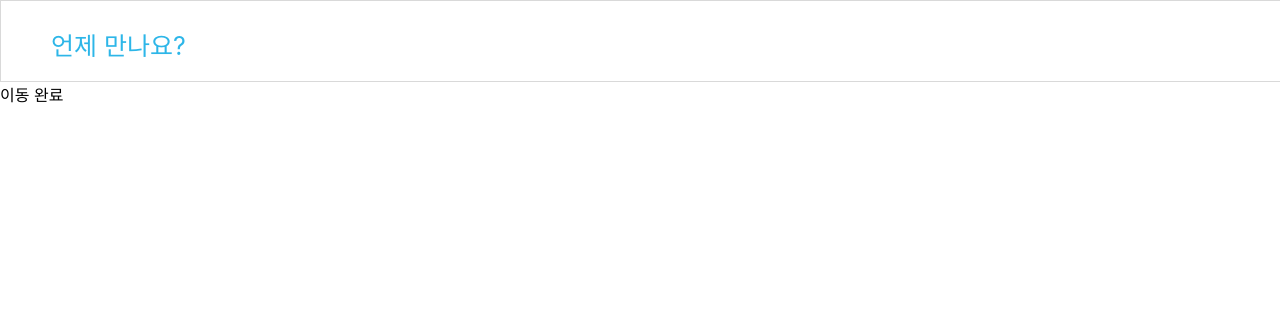
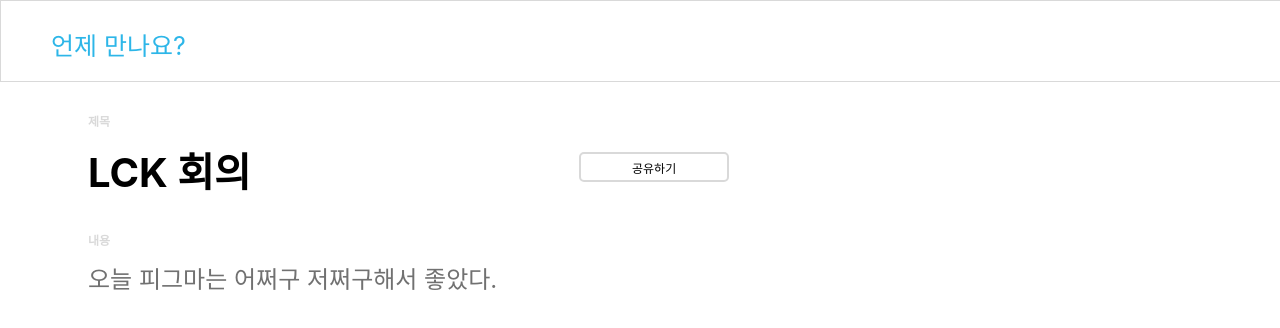
Before and after one commit to When-will-we-meet/front, a React (Create React App) app: page /conference in a window 1280 px wide. Shown: the top 328 px of the page. Built offline with nearby package versions, Linux system fonts and the light colour scheme.

Commit message:
feat: ADD Content & Link copy

```diff
--- a/src/components/Settings.tsx
+++ b/src/components/Settings.tsx
@@ -1,6 +1,7 @@
 import React, { useState } from "react";
 import styled from "styled-components";
 import RightArrow from "../assets/icon_right_arrow.svg";
+import { useNavigate } from "react-router-dom";
 
 const Container = styled.div`
   background: #fff;
@@ -142,6 +143,7 @@
 }
 
 const Settings: React.FC<SettingsProps> = ({ selectedDay, isOnline }) => {
+  const navigate = useNavigate();
   const [startTime, setStartTime] = useState<number>(6);
   const [exitTime, setExitTime] = useState<number>(6);
   const [responder, setResponder] = useState<number>(2);
@@ -202,23 +204,8 @@
   }
 
   function handleValidInspection() {
-    if (title && responder > 0 && exitTime - startTime > 0) {
-      alert(
-        "회의가 생성되었습니다 : " +
-          title +
-          " " +
-          responder +
-          " " +
-          startTime +
-          " " +
-          exitTime +
-          " " +
-          content +
-          " " +
-          selectedDay +
-          " " +
-          isOnline
-      );
+    if (title && responder > 0 && exitTime - startTime > 0 && selectedDay) {
+      navigate("/conference");
     } else {
       alert("잘못되었습니다");
     }
--- a/src/routers/Conference.tsx
+++ b/src/routers/Conference.tsx
@@ -1,7 +1,98 @@
-import React from "react";
+import React, { useState } from "react";
+import styled from "styled-components";
+
+const Container = styled.div`
+  background: #fff;
+  display: flex;
+`;
+
+const Comment = styled.div`
+  display: flex;
+  flex-direction: column;
+  position: relative;
+  text-align: left;
+  margin-left: 88px;
+  padding-top: 30px;
+`;
+
+const Lable = styled.p`
+  color: #d9d9d9;
+  font-family: Inter;
+  font-size: 12px;
+  font-style: normal;
+  font-weight: 700;
+  line-height: normal;
+  margin: 0 0 12px 0;
+`;
+
+const Title = styled.p`
+  color: #000;
+  font-family: Inter;
+  font-size: 40px;
+  font-style: normal;
+  font-weight: 700;
+  line-height: normal;
+  margin: 0 0 32px 0;
+`;
+
+const Content = styled.p`
+  color: #717171;
+  font-family: Inter;
+  font-size: 24px;
+  font-style: normal;
+  font-weight: 400;
+  line-height: normal;
+  margin: 0 0 0 0;
+`;
+
+const Button = styled.button`
+  width: 150px;
+  height: 30px;
+  flex-shrink: 0;
+  border-radius: 5px;
+  border: 2px solid #d9d9d9;
+  color: #000;
+  text-align: center;
+  font-family: Inter;
+  font-size: 12px;
+  font-style: normal;
+  font-weight: 400;
+  line-height: normal;
+  background: #fff;
+  position: absolute;
+  top: 33%;
+  left: 120%;
+`;
 
 const Conference: React.FC = () => {
-  return <>이동 완료</>;
+  const handleCopyClipBoard = async () => {
+    try {
+      const currentUrl = window.location.href;
+      await navigator.clipboard.writeText(currentUrl);
+      alert("클립보드에 복사 완료");
+    } catch (e) {
+      alert("복사 불가능한 url입니다.");
+    }
+  };
+
+  return (
+    <Container>
+      <div>
+        <Comment>
+          <Lable>제목</Lable>
+          <Title>LCK 회의</Title>
+          <Lable>내용</Lable>
+          <Content>오늘 피그마는 어쩌구 저쩌구해서 좋았다.</Content>
+          <Button onClick={() => handleCopyClipBoard()}>공유하기</Button>
+        </Comment>
+        <div></div>
+      </div>
+      <div>
+        <div></div>
+        <div></div>
+      </div>
+    </Container>
+  );
 };
 
 export default Conference;
```
